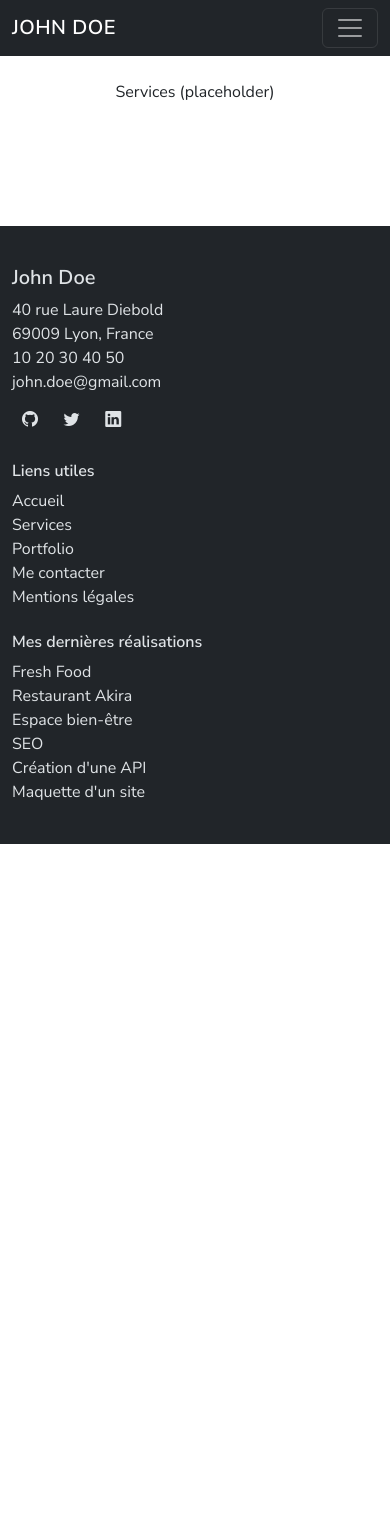
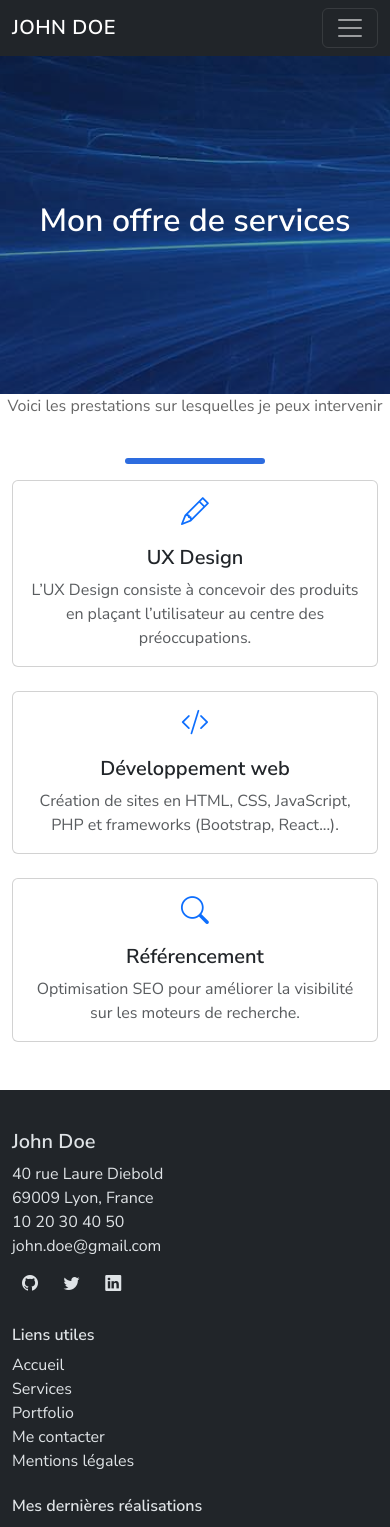
Before and after one commit to dev-lea/john-doe-portfolio, a React (Create React App) app: page /services in a window 390 px wide. Shown: the top 1527 px of the page. Before the commit the page ends 844 px from the top, so only its background shows below. Built offline with nearby package versions, Linux system fonts and the light colour scheme.

Commit message:
feat(services): 3 service cards with hover and responsive grid

```diff
--- /dev/null
+++ b/src/components/ServiceCard.js
@@ -0,0 +1,11 @@
+export default function ServiceCard({ icon, title, children }){
+  return (
+    <div className="card card-hover h-100">
+      <div className="card-body text-center">
+        <div className="display-6 mb-3 text-primary"><i className={`bi ${icon}`}></i></div>
+        <h5 className="card-title fw-bold">{title}</h5>
+        <p className="card-text text-muted">{children}</p>
+      </div>
+    </div>
+  );
+}
--- a/src/pages/Services.js
+++ b/src/pages/Services.js
@@ -1 +1,27 @@
-export default function Services(){ return <div className="p-4 text-center">Services (placeholder)</div>; }
+import { Container, Row, Col } from 'react-bootstrap';
+import Seo from '../components/Seo';
+import banner from '../assets/images/banner.jpg';
+import ServiceCard from '../components/ServiceCard';
+
+export default function Services(){
+  return (
+    <>
+      <Seo title="Services — John Doe" description="UX Design, Développement web, Référencement (SEO)." />
+
+      <div className="hero" style={{backgroundImage:`url(${banner})`, minHeight:'40vh'}}>
+        <div className="hero-content container"><h1>Mon offre de services</h1></div>
+      </div>
+
+      <p className="section-subtitle">Voici les prestations sur lesquelles je peux intervenir</p>
+      <div className="section-title"><div className="bar"></div></div>
+
+      <Container className="pb-5">
+        <Row className="gy-4">
+          <Col md={4}><ServiceCard icon="bi-pencil" title="UX Design">L’UX Design consiste à concevoir des produits en plaçant l’utilisateur au centre des préoccupations.</ServiceCard></Col>
+          <Col md={4}><ServiceCard icon="bi-code-slash" title="Développement web">Création de sites en HTML, CSS, JavaScript, PHP et frameworks (Bootstrap, React...).</ServiceCard></Col>
+          <Col md={4}><ServiceCard icon="bi-search" title="Référencement">Optimisation SEO pour améliorer la visibilité sur les moteurs de recherche.</ServiceCard></Col>
+        </Row>
+      </Container>
+    </>
+  );
+}
```
